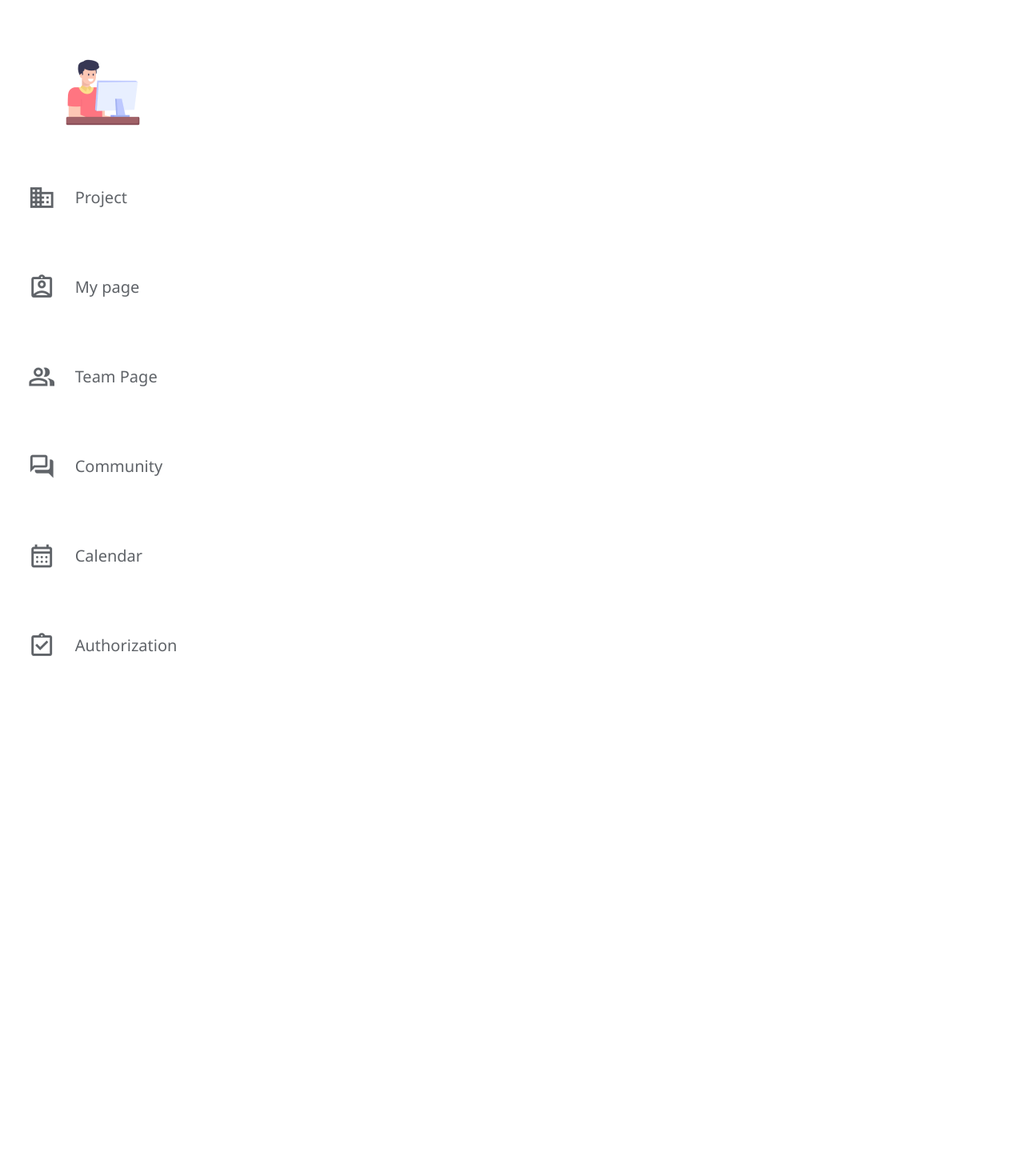
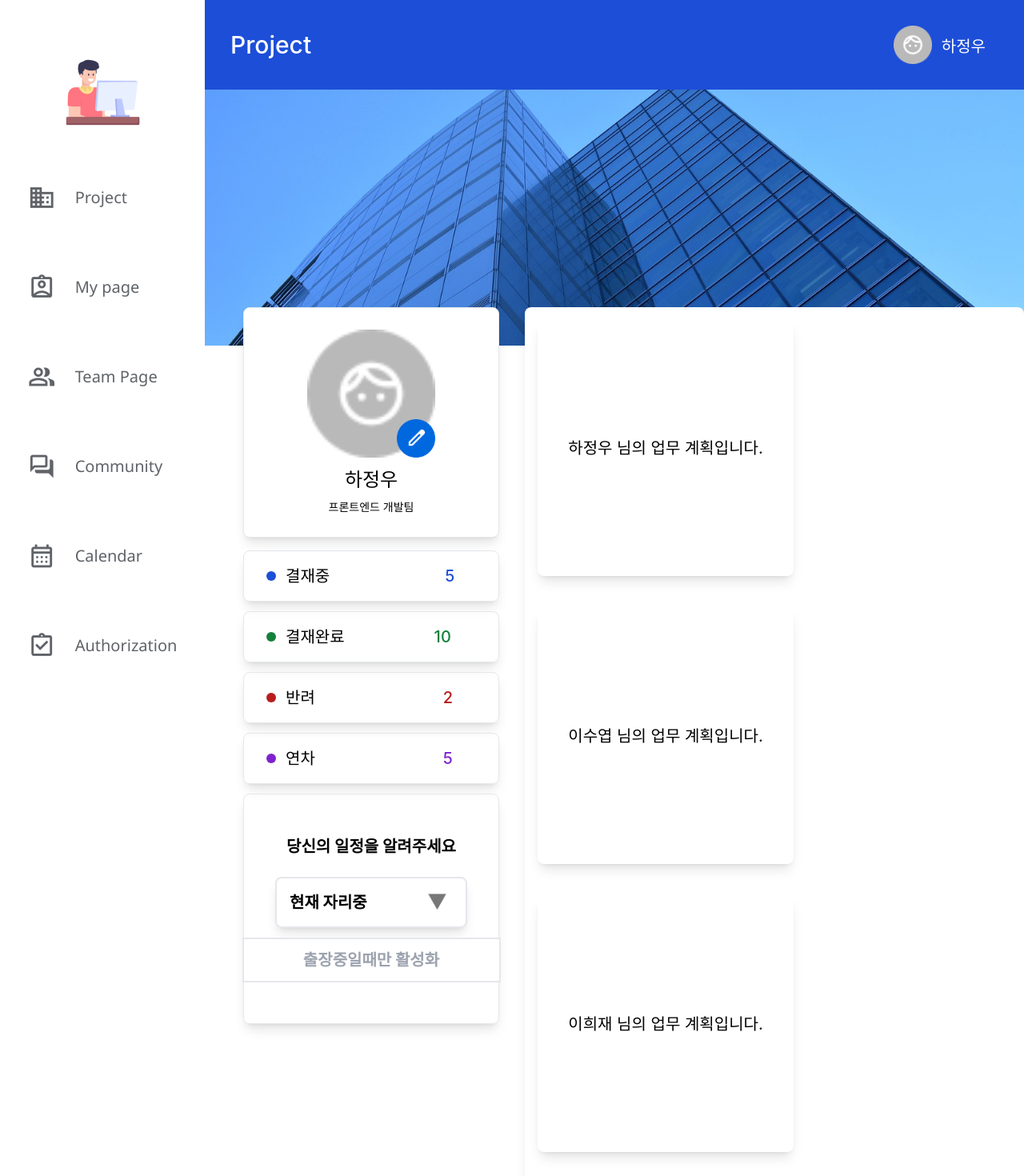
Before and after one commit to zzzissu/elice-first-project, a React (Create React App) app: page /CombinePage/TeamPage in a window 1280 px wide. Shown: the top 1470 px of the page at 80% size. Before the commit the page ends 823 px from the top, so only its background shows below. Built offline with nearby package versions, Linux system fonts and the light colour scheme.

Commit message:
[feat] 팀페이지 작성 및 프로필편집 수정

```diff
--- a/src/components/MyPage/MyPage.tsx
+++ b/src/components/MyPage/MyPage.tsx
@@ -73,7 +73,10 @@ const MyPage = () => {
                 style={{ backgroundImage: `url('/assets/tri.png')`, backgroundSize: 'cover', backgroundPosition: "center" }}>
               </div>
             </button>
-
+          <input
+          type='textarea'
+          className='border-2 mt-3 h-14 text-center'
+          placeholder='출장중일때만 활성화'/>
 
         </div>
 
--- a/src/components/MyPage/ProfileEdit.tsx
+++ b/src/components/MyPage/ProfileEdit.tsx
@@ -1,48 +1,55 @@
 import React from 'react'
 
-const ProfileEdit = () => {
+const ProfileEdit1 = () => {
     return (
         <div>
-            <div className='EditSite w-full'>
-                <div className='upSite text-2xl flex flex-row justify-center mt-20'>
-                    <div className='upSiteName w-[40%] flex flex-col'>
+            <div className='EditSiteTotal flex flex-col justify-center mt-20'>
+                <div className='EditSite text-2xl flex flex-row justify-center'>
+                    <div className='leftEditSite w-[50%] flex flex-col items-center'>
+                        <div className='upSiteName w-[80%] flex flex-col'>
                             이름
-                        <input className='mt-3 bg-gray-200 h-14 rounded-lg shadow-lg pl-4' placeholder='하정우'/>
-                    </div>
-                    <div className='upSiteNum w-[40%] flex flex-col ml-16 '>
-                        사원번호
-                        <input className='mt-3 bg-gray-200 h-14 rounded-lg shadow-lg pl-4' placeholder='12341234'/>
+                            <div className='mt-3 bg-gray-100 h-14 rounded-lg shadow-lg pl-4 flex flex-row items-center font-'>
+                                하정우
                             </div>
                         </div>
 
-                <div className='middleSite text-2xl flex flex-row justify-center mt-11'>
-                    <div className='middleSiteContectNum w-[40%] flex flex-col'>
+                        <div className='upSiteNum w-[80%] flex flex-col pt-10'>
                             연락처
-                        <input className='mt-3 bg-gray-200 h-14 rounded-lg shadow-lg pl-4' placeholder='010-2936-7314'/>
-                    </div>
-                    <div className='middleSiteBirth w-[40%] flex flex-col ml-16'>
-                        생년월일
-                        <input className='mt-3 bg-gray-200 h-14 rounded-lg shadow-lg pl-4' placeholder='92.07.29'/>
-                    </div>
+                            <input className='mt-3 bg-gray-200 h-14 rounded-lg shadow-lg pl-4' placeholder='010-2936-7314' />
                         </div>
 
-                <div className='bottomSite text-2xl flex flex-row justify-center mt-11'>
-                    <div className='bottomSiteWorkSite w-[40%] flex flex-col'>
-                        부서
-                        <input className='mt-3 bg-gray-200 h-14 rounded-lg shadow-lg pl-4' placeholder='프론트앤드 개발팀'/>
-                    </div>
-                    <div className='bottomSitePosition w-[40%] flex flex-col ml-16'>
-                        직급
-                        <input className='mt-3 bg-gray-200 h-14 rounded-lg shadow-lg pl-4' placeholder='사원'/>
+                        <div className='middleSiteContectNum w-[80%] flex flex-col pt-10'>
+                            생년월일
+                            <div className='mt-3 bg-gray-100 h-14 rounded-lg shadow-lg pl-4 flex flex-row items-center '>
+                                1992.07.29
                             </div>
                         </div>
                     </div>
 
+
+                    <div className='rightEditSite text-2xl w-[50%] flex flex-col items-center'>
+
+                        <div className='middleSiteBirth w-[80%] flex flex-col '>
+                            부서
+                            <div className='mt-3 bg-gray-100 h-14 rounded-lg shadow-lg pl-4 flex flex-row items-center '>
+                                프론트엔드 개발팀
+                            </div>
+                        </div>
+                        <div className='bottomSiteWorkSite w-[80%] flex flex-col pt-10'>
+                            직급
+                            <div className='mt-3 bg-gray-100 h-14 rounded-lg shadow-lg pl-4 flex flex-row items-center '>
+                                사원
+                            </div>
+                        </div>
+
+                    </div>
+                </div>
                 <div className="btnSite flex justify-center items-center">
                     <button className='flex justify-center items-center align-middle bg-blue-700 text-white font-bold text-xl w-56 h-14 rounded-lg shadow-lg mt-28'>Update</button>
+                </div>
             </div>
         </div>
     )
 }
 
-export default ProfileEdit
+export default ProfileEdit1
--- a/src/components/MyPage/Schedule.tsx
+++ b/src/components/MyPage/Schedule.tsx
@@ -10,7 +10,7 @@ const Schedule = () => {
             <div className='text-2xl ml-10'>
               개인 일정을 작성해 주세요
             </div>
-            <button className='w-16 h-12 mr-6 -mt-2'
+            <button className='w-16 h-12 mr-6 -mt-2 rounded-md'
               style={{ backgroundImage: `url('/assets/plus.png')`, backgroundSize: 'cover', backgroundPosition: "center" }} />
           </div>
         </div>
@@ -25,7 +25,7 @@ const Schedule = () => {
             <div className='text-2xl ml-10'>
               업무 일정을 작성해 주세요
             </div>
-            <button className='w-16 h-12 mr-6 -mt-2'
+            <button className='w-16 h-12 mr-6 -mt-2 rounded-md'
               style={{ backgroundImage: `url('/assets/plus.png')`, backgroundSize: 'cover', backgroundPosition: "center" }} />
           </div>
         </div>
--- a/src/components/Nav/Nav.tsx
+++ b/src/components/Nav/Nav.tsx
@@ -16,7 +16,7 @@ export default function Nav() {
                     My page
                 </Link>
 
-                <Link to="#" className="flex items-center gap-6  font-sans text-customGray">
+                <Link to="TeamPage" className="flex items-center gap-6  font-sans text-customGray">
                     <img src="/assets/team.png" alt="team_logo" />
                     Team Page
                 </Link>
--- /dev/null
+++ b/src/components/teamPage/TeamPage.tsx
@@ -0,0 +1,110 @@
+import React, { useState } from 'react';
+
+
+const teamPage = () => {
+
+
+    return (
+        <div className='flex flex-col w-auto h-auto'>
+            <header>
+                <div className="h-28 w-auto bg-blue-700 flex justify-between items-center">
+                    <div className='text-3xl text-white font-medium pl-8'>
+                        Project
+                    </div>
+                    <div className='flex flex-row'>
+                        <div style={{ backgroundImage: `url('/assets/Group 18 1.png')`, backgroundSize: 'cover', backgroundPosition: "center" }}
+                            className='z-10 h-12 w-12 mr-3' />
+                        <div className='text-xl text-white pt-3 mr-12'>
+                            하정우
+                        </div>
+                    </div>
+                </div>
+            </header>
+
+            {/* 회사사진*/}
+            <div style={{ backgroundImage: `url('/assets/backSide.jpg')`, backgroundSize: 'cover', backgroundPosition: 'center' }}
+                className='h-80 w-auto relative' />
+
+            {/* 프로필 사진 - 결재정보와 같이 묶었음*/}
+            <div className='flex flex-row relative'>
+                <div>
+                    <div className='flex flex-col text-center justify-center items-center border h-72 w-80 bg-white absolute -top-12 ml-12 rounded-lg shadow-lg'>
+                        <div style={{ backgroundImage: `url('/assets/Group 18 1.png')`, backgroundSize: 'cover', backgroundPosition: "center" }}
+                            className='h-40 w-40'>
+                            <div style={{ backgroundImage: `url('/assets/Group 17.png')`, backgroundSize: 'cover', backgroundPosition: "center" }}
+                                className='z-10 h-12 w-12 ml-28 mt-28' />
+                        </div>
+                        <div className='text-2xl pt-3'>하정우</div>
+                        <div className='text-sm pt-2'>프론트엔드 개발팀</div>
+                    </div>
+                    {/* 결재 정보 */}
+                    <div className='rounded-lg shadow-lg border h-16 w-80 ml-12 z-10 mt-64 text-xl flex items-center font-medium'>
+                        <div className="rounded-full bg-blue-700 h-3 w-3 mr-3 ml-7" />
+                        결재중
+                        <div className="text-xl text-blue-700 ml-36">5</div>
+                    </div>
+                    <div className='rounded-lg shadow-lg border h-16 w-80 ml-12 z-10 mt-3 text-xl flex items-center font-medium'>
+                        <div className="rounded-full bg-green-700 h-3 w-3 mr-3 ml-7" />
+                        결재완료
+                        <div className="text-xl text-green-700 ml-28">10</div>
+                    </div>
+                    <div className='rounded-lg shadow-lg border h-16 w-80 ml-12 z-10 mt-3 text-xl flex items-center font-medium'>
+                        <div className="rounded-full bg-red-700 h-3 w-3 mr-3 ml-7" />
+                        반려
+                        <div className="text-xl text-red-700 ml-40">2</div>
+                    </div>
+                    <div className='rounded-lg shadow-lg border h-16 w-80 ml-12 z-10 mt-3 text-xl flex items-center font-medium'>
+                        <div className="rounded-full bg-purple-700 h-3 w-3 mr-3 ml-7" />
+                        연차
+                        <div className="text-xl text-purple-700 ml-40">5</div>
+                    </div>
+                    <div className='rounded-lg shadow-lg border h-72 w-80 ml-12 z-10 mt-3 text-xl flex flex-col justify-center items-center font-bold'>
+                        <div className=' text-center'>
+                            당신의 일정을 알려주세요
+                        </div>
+                        <button className='flex flex-row justify-between text-center align-middle items-center pl-4 mt-6 border-2 rounded-lg shadow-lg w-60 h-16'>현재 자리중
+                            <div className='w-6 h-6 mr-6'
+                                style={{ backgroundImage: `url('/assets/tri.png')`, backgroundSize: 'cover', backgroundPosition: "center" }}>
+                            </div>
+                        </button>
+                        <input
+                            type='textarea'
+                            className='border-2 mt-3 h-14 text-center'
+                            placeholder='출장중일때만 활성화' />
+                    </div>
+
+            </div>
+
+            {/* 오른쪽 섹션 */}
+            <div className="relative w-[70%] ml-8 -top-12 ">
+                <div className='flex flex-wrap items-start rounded-lg shadow-lg h-[105%] bg-white p-4 gap-4'>
+
+                    <div className='flex flex-wrap gap-10'>
+                        <div className='h-80 w-80 rounded-lg shadow-lg flex flex-col text-center justify-center text-xl'>
+                            하정우 님의 업무 계획입니다.
+                        </div>
+                        <div className='h-80 w-80 rounded-lg shadow-lg flex flex-col text-center justify-center text-xl'>
+                            이수엽 님의 업무 계획입니다.
+                        </div>
+                        <div className='h-80 w-80 rounded-lg shadow-lg flex flex-col text-center justify-center text-xl'>
+                            이희재 님의 업무 계획입니다.
+                        </div>
+                        <div className='h-80 w-80 rounded-lg shadow-lg flex flex-col text-center justify-center text-xl '>
+                            김지언 님의 업무 계획입니다.
+                        </div>
+                        <div className='h-80 w-80 rounded-lg shadow-lg flex flex-col text-center justify-center text-xl '>
+                            최준영 님의 업무 계획입니다.
+                        </div>
+                        <div className='h-80 w-80 rounded-lg shadow-lg flex flex-col text-center justify-center text-xl '>
+                            한지수 님의 업무 계획입니다.
+                        </div>
+                    </div>
+                </div>
+            </div>
+        </div>
+
+        </div >
+    )
+}
+
+export default teamPage
--- a/src/pages/CombinePage.tsx
+++ b/src/pages/CombinePage.tsx
@@ -1,8 +1,10 @@
 import React from 'react';
-import Nav from '../components/Nav/Nav';
+import Nav from '../components/nav/Nav';
 import { Route, Routes } from 'react-router-dom';
-import MyPage from '../components/MyPage/MyPage';
-import MainPage from '../components/mainPage/MainPage'
+import MyPage from '../components/myPage/MyPage';
+import MainPage from '../components/mainPage/mainPage'
+import TeamPage from '../components/teamPage/TeamPage';
+
 
 const CombinePage = () => {
     return (
@@ -15,6 +17,7 @@ const CombinePage = () => {
             <Routes>
               <Route path="MyPage/*" element={<MyPage />} />
               <Route path="MainPage/*" element={<MainPage />} />
+              <Route path='TeamPage' element={<TeamPage />} />
 
             </Routes>
           </div>
--- a/tailwind.config.js
+++ b/tailwind.config.js
@@ -8,6 +8,7 @@ module.exports = {
         colors: {
           customGray: 'rgb(95 , 99 , 104)',
           mainColor: 'rgb(0, 104, 223)',
+          backGroundBlueColor : 'rgb(244,246,255)'
         },
       },
     },
```
Also changed, not shown: src/components/MyPage/UseVa.tsx (+6 -2 lines). Lines whose indentation alone changed are shown as unchanged.
